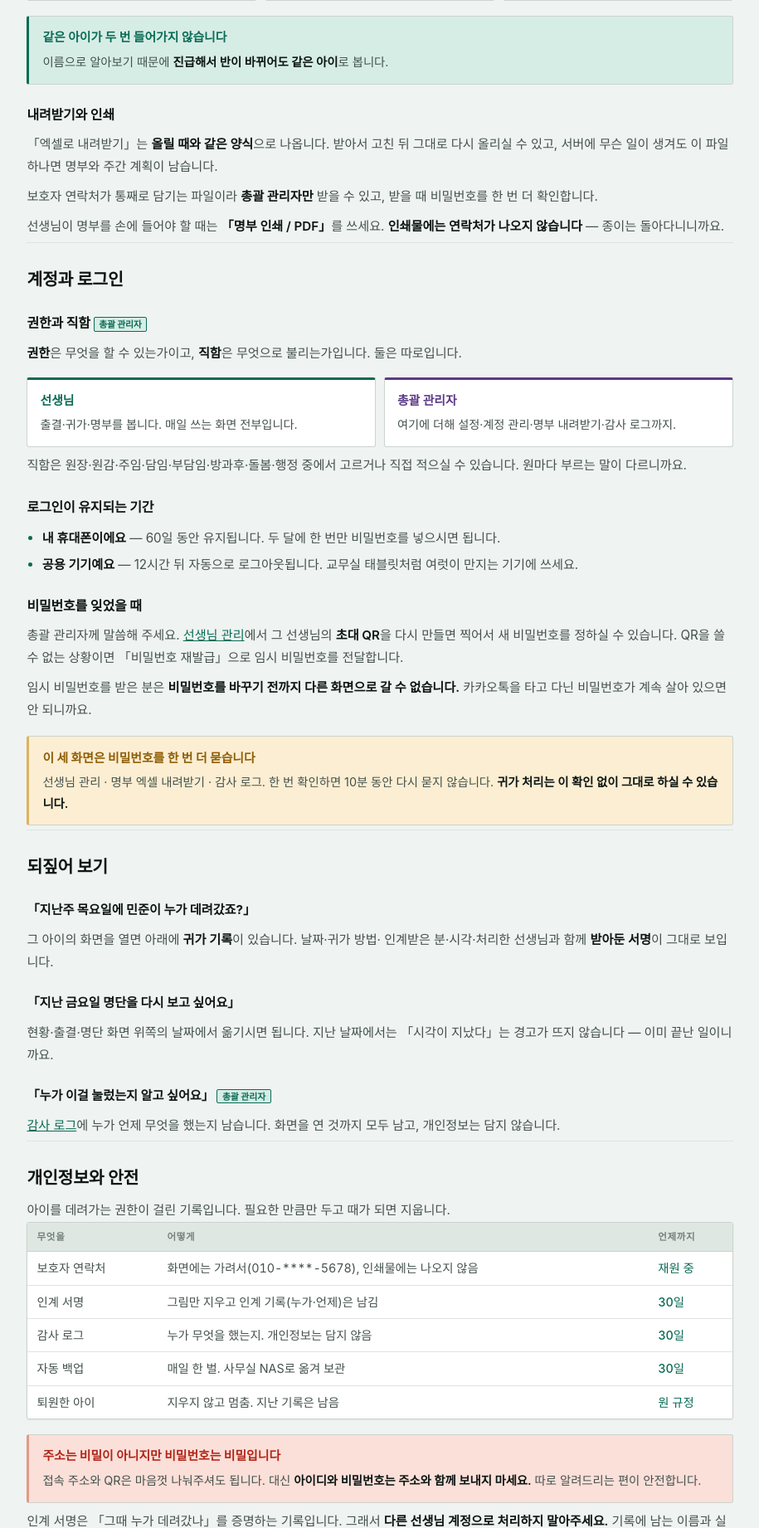
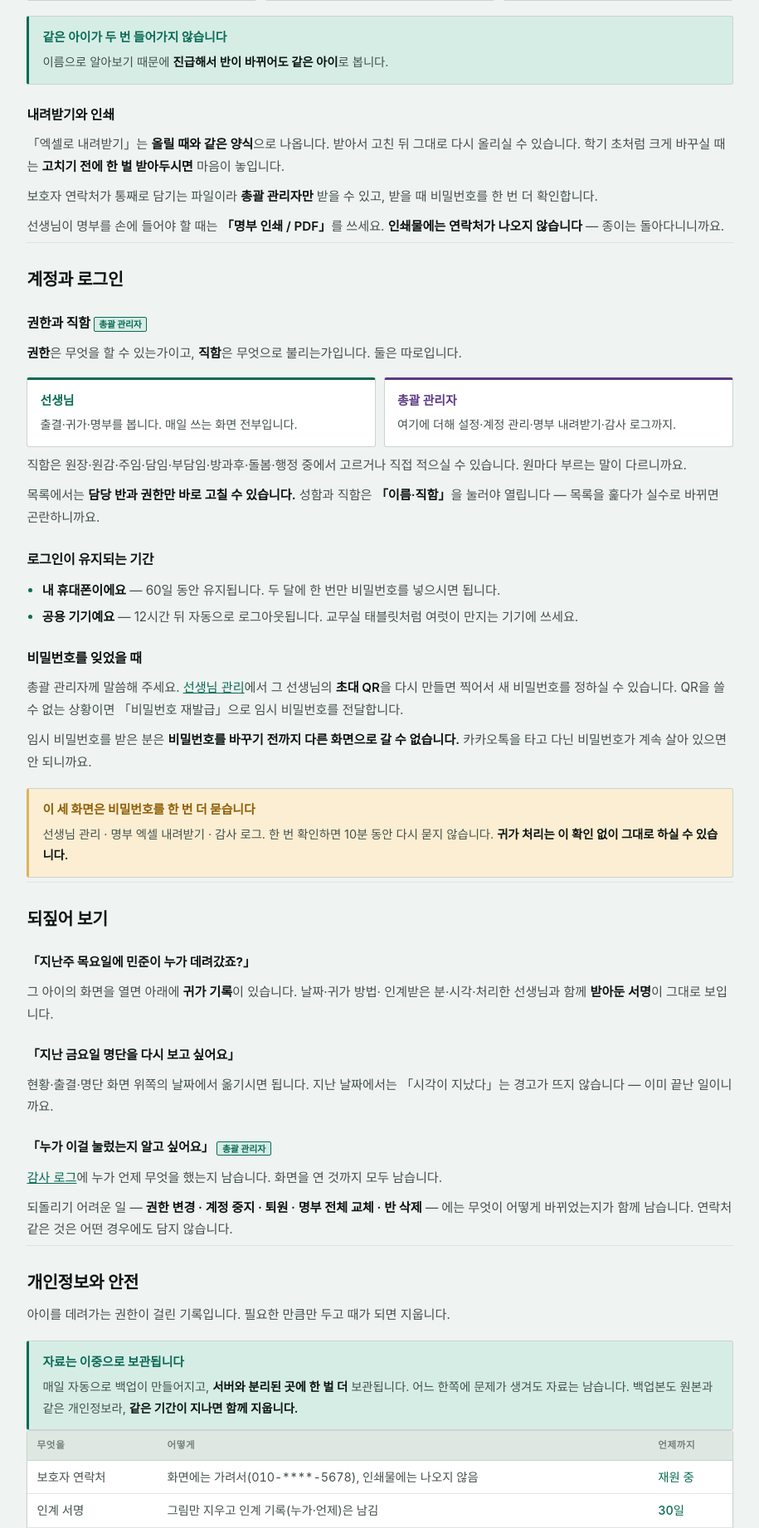
Before and after one commit to aurabus/FirstOut_by_Lee, a FastAPI app: template src/firstout/templates/help.html in a window 1280 px wide. Shown: the part 3960-5802 px from the top of the page at 83% size, without its empty margins (182-1097 px from the left). Run offline with FastAPI, Linux system fonts and the light colour scheme; the template is opened without the code that fills it, so the values that code supplies are empty; some web fonts are replaced.

Commit message:
사용 안내에서 우리 쪽 사정을 걷어낸다
손님이 읽는 문서에 우리가 어떻게 운영하는지가 들어가 있었다.

  「매일 한 벌. 사무실 NAS 로 옮겨 보관」
    → 「매일 자동으로 만들어 서버와 분리된 곳에 한 벌 더 보관」

  어디에 두는지는 우리 사정이고, 손님이 알아야 할 것은 **얼마나 안전한가**다.
  개인정보와 안전 첫머리에 「자료는 이중으로 보관됩니다」를 세워, 백업본도 같은 기간이
  지나면 함께 지운다는 것까지 밝혔다.

  「지금은 생기지 않습니다. 예전에 만들어진 중복이…」
    → 우리 고침 이력을 손님에게 말할 이유가 없다. 어떻게 하면 되는지만 남겼다.

  「서버에 무슨 일이 생겨도 이 파일 하나면」
    → 불안을 심는 말이다. 「학기 초처럼 크게 바꾸실 때는 고치기 전에 한 벌 받아두시면」

함께 바로잡음: 감사 로그 설명이 실제와 달랐다. 「개인정보는 담지 않습니다」라고 적어놓고
되돌리기 어려운 다섯 가지에는 이름이 함께 남게 해두었으니, 무엇이 남는지 정확히 적었다.
선생님 목록에서 성함·직함이 「이름·직함」을 눌러야 열리는 것도 안내에 반영했다.

프로그램 안 도움말과 나눠드리는 안내서를 같은 내용으로 맞췄다.

Co-Authored-By: Claude Opus 5 <noreply@anthropic.com>

```diff
--- a/src/firstout/templates/help.html
+++ b/src/firstout/templates/help.html
@@ -233,8 +233,8 @@
 
     <h3>내려받기와 인쇄</h3>
     <p>「엑셀로 내려받기」는 <strong>올릴 때와 같은 양식</strong>으로 나옵니다. 받아서 고친 뒤
-      그대로 다시 올리실 수 있고, 서버에 무슨 일이 생겨도 이 파일 하나면 명부와 주간 계획이
-      남습니다.</p>
+      그대로 다시 올리실 수 있습니다. 학기 초처럼 크게 바꾸실 때는
+      <strong>고치기 전에 한 벌 받아두시면</strong> 마음이 놓입니다.</p>
     <p>보호자 연락처가 통째로 담기는 파일이라 <strong>총괄 관리자만</strong> 받을 수 있고,
       받을 때 비밀번호를 한 번 더 확인합니다.</p>
     <p>선생님이 명부를 손에 들어야 할 때는 <strong>「명부 인쇄 / PDF」</strong>를 쓰세요.
@@ -256,6 +256,9 @@
     </div>
     <p>직함은 원장·원감·주임·담임·부담임·방과후·돌봄·행정 중에서 고르거나 직접 적으실 수
       있습니다. 원마다 부르는 말이 다르니까요.</p>
+    <p>목록에서는 <strong>담당 반과 권한만 바로 고칠 수 있습니다.</strong> 성함과 직함은
+      <strong>「이름·직함」</strong>을 눌러야 열립니다 — 목록을 훑다가 실수로 바뀌면
+      곤란하니까요.</p>
 
     <h3>로그인이 유지되는 기간</h3>
     <ul class="hp-list">
@@ -293,13 +296,23 @@
 
     <p class="hp-q">「누가 이걸 눌렀는지 알고 싶어요」 <i class="hp-only">총괄 관리자</i></p>
     <p><a href="/audit">감사 로그</a>에 누가 언제 무엇을 했는지 남습니다. 화면을 연 것까지
-      모두 남고, 개인정보는 담지 않습니다.</p>
+      모두 남습니다.</p>
+    <p>되돌리기 어려운 일 — <strong>권한 변경 · 계정 중지 · 퇴원 · 명부 전체 교체 ·
+      반 삭제</strong> — 에는 무엇이 어떻게 바뀌었는지가 함께 남습니다.
+      연락처 같은 것은 어떤 경우에도 담지 않습니다.</p>
   </section>
 
   <!-- 08 ─────────────────────────────────────────────── -->
   <section class="hp" id="h-privacy">
     <h2>개인정보와 안전</h2>
     <p>아이를 데려가는 권한이 걸린 기록입니다. 필요한 만큼만 두고 때가 되면 지웁니다.</p>
+
+    <div class="hp-box key">
+      <b>자료는 이중으로 보관됩니다</b>
+      <p>매일 자동으로 백업이 만들어지고, <strong>서버와 분리된 곳에 한 벌 더</strong>
+        보관됩니다. 어느 한쪽에 문제가 생겨도 자료는 남습니다.
+        백업본도 원본과 같은 개인정보라, <strong>같은 기간이 지나면 함께 지웁니다.</strong></p>
+    </div>
 
     <div class="tw">
       <table class="hp-keep">
@@ -311,9 +324,10 @@
           <tr><td>인계 서명</td>
             <td>그림만 지우고 인계 기록(누가·언제)은 남김</td><td class="d">30일</td></tr>
           <tr><td>감사 로그</td>
-            <td>누가 무엇을 했는지. 개인정보는 담지 않음</td><td class="d">30일</td></tr>
+            <td>누가 언제 무엇을 했는지. 연락처는 담지 않음</td><td class="d">30일</td></tr>
           <tr><td>자동 백업</td>
-            <td>매일 한 벌. 사무실 NAS로 옮겨 보관</td><td class="d">30일</td></tr>
+            <td>매일 자동으로 만들어 <strong>서버와 분리된 곳에 한 벌 더</strong> 보관합니다</td>
+            <td class="d">30일</td></tr>
           <tr><td>퇴원한 아이</td>
             <td>지우지 않고 멈춤. 지난 기록은 남음</td><td class="d">원 규정</td></tr>
         </tbody>
@@ -359,8 +373,9 @@
         만들어집니다.</dd>
 
       <dt>같은 아이가 두 번 나와요</dt>
-      <dd>지금은 생기지 않습니다. 예전에 만들어진 중복이 남아 있다면 그 아이의 화면에서
-        한쪽을 퇴원 처리해 주세요.</dd>
+      <dd>명부에 두 번 등록된 것입니다. 그 아이의 화면에서 한쪽을 <strong>퇴원 처리</strong>해
+        주세요. 명부를 다시 올릴 때는 미리보기가 「이미 있음」으로 알려드리니, 그때
+        <strong>「새 아이만 추가」</strong>를 고르시면 겹치지 않습니다.</dd>
     </dl>
   </section>
 
```
